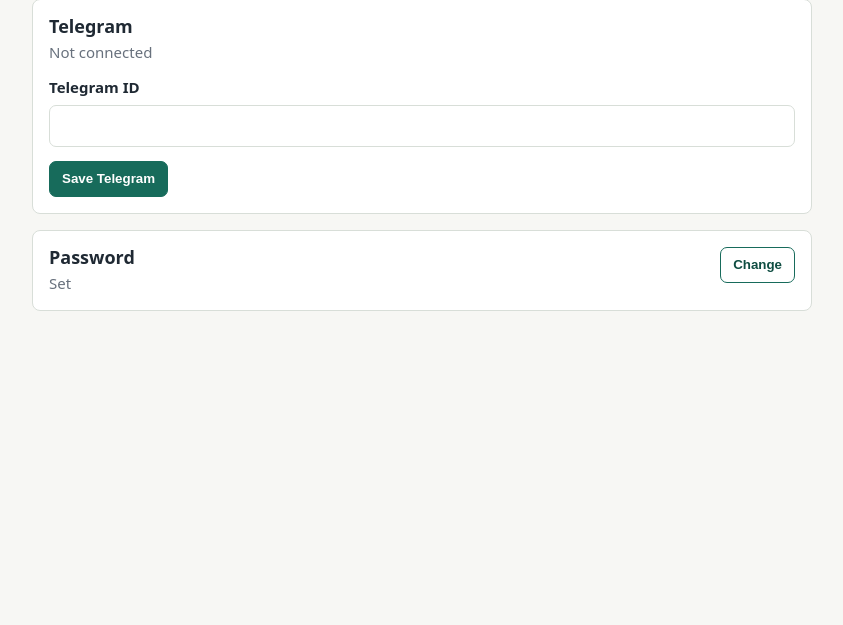
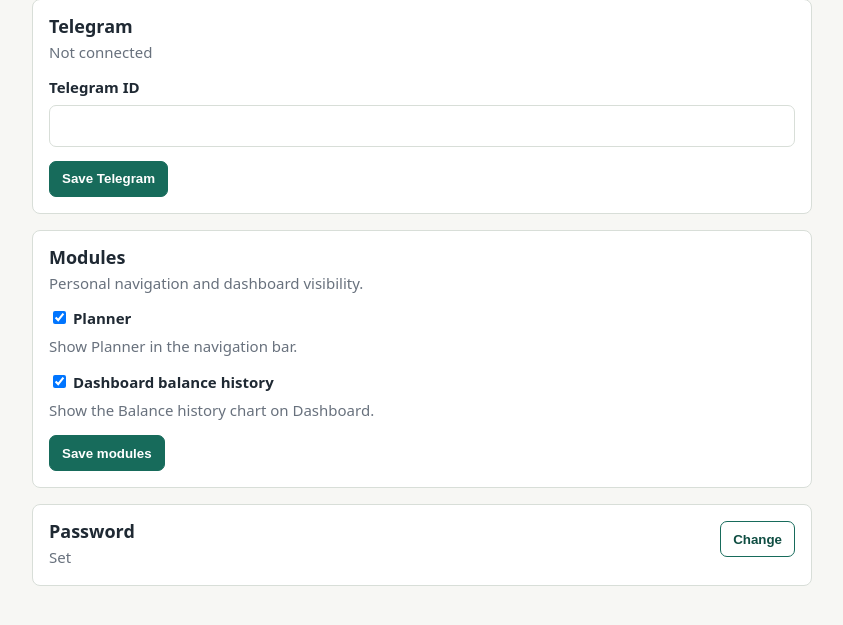
Before and after one commit to Turkevych96/TrustTrack, a Django app: page /profile/ in a window 1280 px wide. Shown: the part 157-782 px from the top of the page, without its empty margins (218-1061 px from the left). Run offline with Django 5.2, Linux system fonts and the light colour scheme; the visitor is signed in with stand-in values (Sample User, id 1); data comes from the database, SQL or seed files in the repository.

Commit message:
feat: add user profile module preferences for dashboard visibility and navigation

```diff
--- a/ledger/forms.py
+++ b/ledger/forms.py
@@ -63,6 +63,20 @@ class UserProfileForm(forms.ModelForm):
         super().__init__(*args, **kwargs)
         self.fields['telegram_id'].min_value = 1
         self.fields['telegram_id'].widget.attrs.update({'min': '1', 'step': '1'})
+
+
+class ModulePreferencesForm(forms.ModelForm):
+    class Meta:
+        model = UserProfile
+        fields = ['show_planner_module', 'show_dashboard_balance_history']
+        labels = {
+            'show_planner_module': 'Planner',
+            'show_dashboard_balance_history': 'Dashboard balance history',
+        }
+        help_texts = {
+            'show_planner_module': 'Show Planner in the navigation bar.',
+            'show_dashboard_balance_history': 'Show the Balance history chart on Dashboard.',
+        }
 
 
 class CreateObligationForm(MoneyForm):
--- a/ledger/models.py
+++ b/ledger/models.py
@@ -49,6 +49,8 @@ class UserProfile(TimestampedModel):
     telegram_title = models.CharField(max_length=255, blank=True)
     telegram_lookup_error = models.CharField(max_length=255, blank=True)
     telegram_checked_at = models.DateTimeField(null=True, blank=True)
+    show_planner_module = models.BooleanField(default=True)
+    show_dashboard_balance_history = models.BooleanField(default=True)
 
     class Meta:
         ordering = ['user__username']
--- a/ledger/templates/ledger/base.html
+++ b/ledger/templates/ledger/base.html
@@ -427,7 +427,9 @@
             {% if request.user.is_authenticated %}
                 <div class="nav-links">
                     <a href="{% url 'ledger:dashboard' %}">Dashboard</a>
-                    <a href="{% url 'ledger:planner' %}">Planner</a>
+                    {% if request.user|module_enabled:"show_planner_module" %}
+                        <a href="{% url 'ledger:planner' %}">Planner</a>
+                    {% endif %}
                     <a href="{% url 'ledger:obligation_list' %}">Obligations</a>
                     {% if request.user.is_staff %}
                         <a href="{% url 'admin:index' %}">Admin</a>
--- a/ledger/templates/ledger/dashboard.html
+++ b/ledger/templates/ledger/dashboard.html
@@ -27,6 +27,7 @@
     </div>
 </section>
 
+{% if show_balance_history %}
     <section class="panel chart-panel">
         <div class="chart-head">
             <div>
@@ -46,6 +47,7 @@
         </div>
         {{ balance_history_chart_payload|json_script:"balance-history-chart-data" }}
     </section>
+{% endif %}
 
 <section class="grid main-side section-gap">
     <div>
@@ -81,6 +83,7 @@
 {% endblock %}
 
 {% block extra_scripts %}
+{% if show_balance_history %}
     <script src="https://cdn.jsdelivr.net/npm/chart.js@4.4.9/dist/chart.umd.min.js"></script>
     <script>
     (() => {
@@ -264,4 +267,5 @@
         canvas.dataset.rendered = 'chartjs';
     })();
     </script>
+{% endif %}
 {% endblock %}
--- a/ledger/templates/ledger/profile.html
+++ b/ledger/templates/ledger/profile.html
@@ -76,6 +76,33 @@
         </form>
     </section>
 
+    <section class="panel setting-panel" id="modules-panel">
+        <div class="setting-head">
+            <div>
+                <h2>Modules</h2>
+                <div class="muted">Personal navigation and dashboard visibility.</div>
+            </div>
+        </div>
+
+        <form class="form-grid" method="post">
+            {% csrf_token %}
+            {{ module_preferences_form.non_field_errors }}
+            {% for field in module_preferences_form %}
+                <div data-field-name="{{ field.name }}">
+                    <label>
+                        {{ field }}
+                        {{ field.label }}
+                    </label>
+                    {% if field.help_text %}<div class="muted">{{ field.help_text }}</div>{% endif %}
+                    {{ field.errors }}
+                </div>
+            {% endfor %}
+            <div class="actions">
+                <button class="button" type="submit" name="modules_submit" value="1">Save modules</button>
+            </div>
+        </form>
+    </section>
+
     <section class="panel setting-panel" id="password-panel">
         <div class="setting-head">
             <div>
--- a/ledger/templatetags/money.py
+++ b/ledger/templatetags/money.py
@@ -1,6 +1,7 @@
 from decimal import Decimal, ROUND_HALF_UP
 
 from django import template
+from django.core.exceptions import ObjectDoesNotExist
 
 from ledger.services.money import decimal_from_units
 
@@ -30,3 +31,14 @@ def user_label(user):
     if user is None:
         return ''
     return user.get_full_name() or user.get_username()
+
+
+@register.filter
+def module_enabled(user, setting_name):
+    if user is None or not user.is_authenticated:
+        return False
+    try:
+        profile = user.trusttrack_profile
+    except ObjectDoesNotExist:
+        return True
+    return getattr(profile, setting_name, True)
--- a/ledger/views.py
+++ b/ledger/views.py
@@ -17,6 +17,7 @@ from ledger.forms import (
     InterestRecalculateForm,
     InterestRatePeriodForm,
     ManualTransferForm,
+    ModulePreferencesForm,
     PayoffSimulatorForm,
     PlannerHorizonForm,
     RecurringChargeForm,
@@ -75,6 +76,7 @@ def user_label(user):
 
 @login_required
 def dashboard(request):
+    profile_obj, _ = UserProfile.objects.get_or_create(user=request.user)
     all_obligations = list(
         related_obligations(request.user)
         .select_related('borrower', 'creditor')
@@ -106,6 +108,7 @@ def dashboard(request):
             'balance_history': balance_history,
             'balance_history_chart_payload': balance_history_payload,
             'balance_history_latest_net_class': 'positive' if balance_history['latest_net_units'] >= 0 else 'negative',
+            'show_balance_history': profile_obj.show_dashboard_balance_history,
         },
     )
 
@@ -117,6 +120,7 @@ def profile(request):
         _refresh_telegram_identity(profile_obj)
 
     profile_form = UserProfileForm(instance=profile_obj)
+    module_preferences_form = ModulePreferencesForm(instance=profile_obj)
     password_form = PasswordChangeForm(request.user)
     show_telegram_form = not profile_obj.telegram_id
     show_password_form = False
@@ -129,6 +133,12 @@ def profile(request):
                 profile_obj = profile_form.save()
                 _refresh_telegram_identity(profile_obj)
                 messages.success(request, 'Profile was updated.')
+                return redirect('ledger:profile')
+        elif 'modules_submit' in request.POST:
+            module_preferences_form = ModulePreferencesForm(request.POST, instance=profile_obj)
+            if module_preferences_form.is_valid():
+                module_preferences_form.save()
+                messages.success(request, 'Module preferences were updated.')
                 return redirect('ledger:profile')
         elif 'password_submit' in request.POST:
             show_password_form = True
@@ -145,6 +155,7 @@ def profile(request):
         {
             'profile_obj': profile_obj,
             'profile_form': profile_form,
+            'module_preferences_form': module_preferences_form,
             'password_form': password_form,
             'show_telegram_form': show_telegram_form,
             'show_password_form': show_password_form,
```
Also changed, not shown: ledger/tests.py (+40 -0 lines), ledger/migrations/0009_user_profile_module_preferences.py (added). Lines whose indentation alone changed are shown as unchanged.
